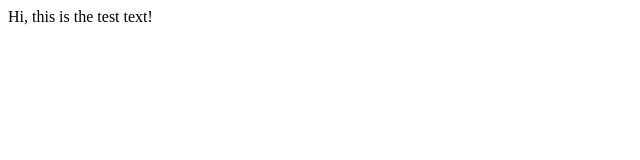
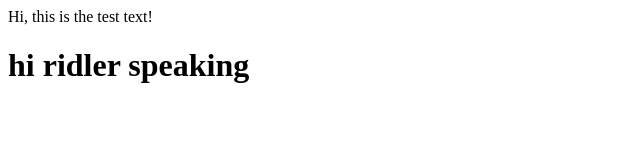
Before and after one commit to shaxidevops/jenkins_test, a plain HTML site: page index.html in a window 1280 px wide. Shown: the whole page, without its empty margins (0-640 px from the left). Drawn offline with Linux system fonts and the light colour scheme.

Commit message:
Update index.html

```diff
--- a/index.html
+++ b/index.html
@@ -3,3 +3,4 @@
     Hi, this is the test text! <h1>
   </body>
 </html>
+    hi ridler speaking
```
